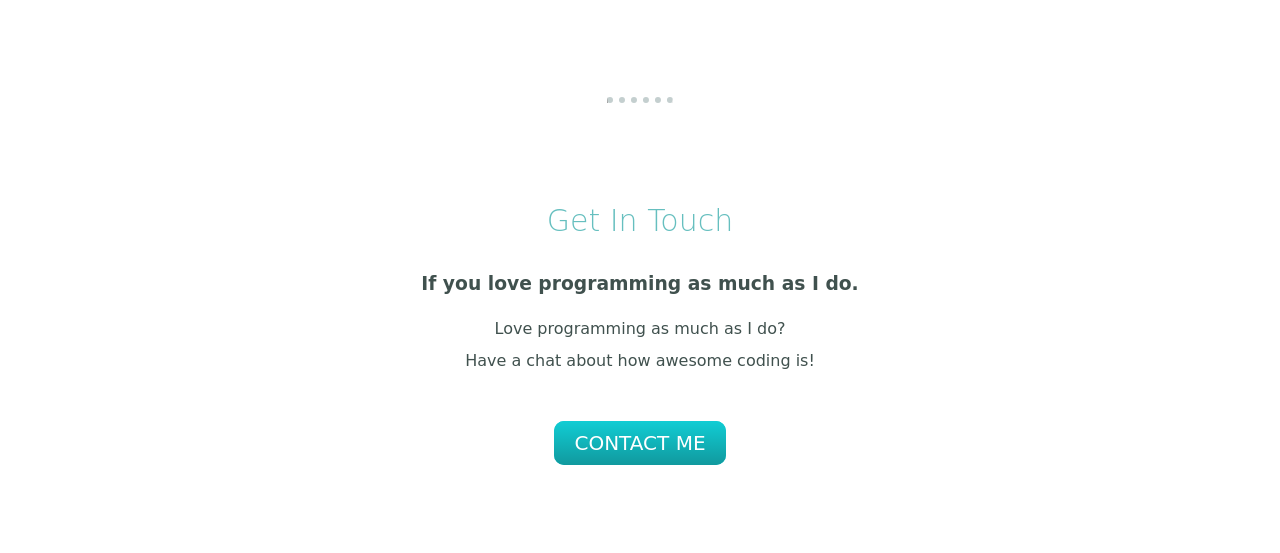
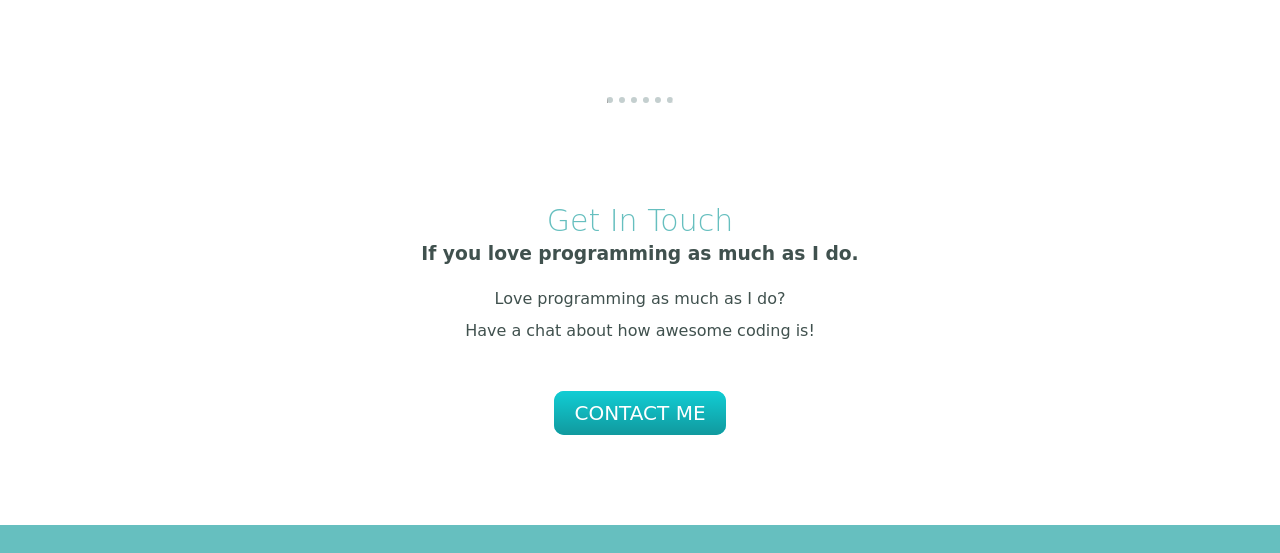
Before and after one commit to shriram1803/personal-site-basic, a plain HTML site: page index.html in a window 1280 px wide. Shown: the part 1776-2329 px from the top of the page. Drawn offline with Linux system fonts and the light colour scheme.

Commit message:
Changed allignment in contact me

```diff
--- a/style.css
+++ b/style.css
@@ -71,6 +71,15 @@ a:hover {
     margin: auto;
 }
 
+.contact-me h2 {
+    margin-bottom: 0;
+    padding-bottom: 0;
+}
+
+.contact-me h3 {
+    margin-top: 5px;
+    padding-top: 0;
+}
 
 .skill-row {
     max-width: 50%;
```
